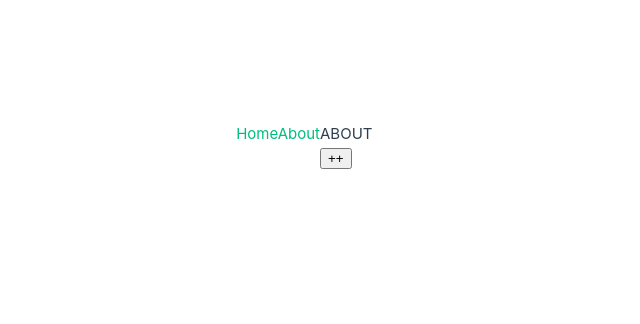
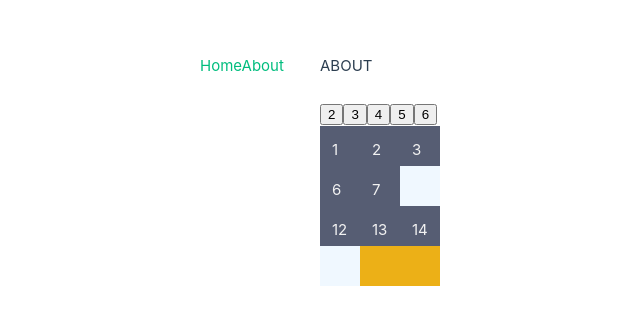
Before and after one commit to k-flynn-webdev/app-short-cal, a Vue app: page /about in a window 1280 px wide. Shown: the part 230-554 px from the top of the page, without its empty margins (320-960 px from the left). Built offline with nearby package versions, Linux system fonts and the light colour scheme.

Commit message:
still playing with the idea

```diff
--- a/package.json
+++ b/package.json
@@ -19,6 +19,7 @@
     "eslint": "^7.32.0",
     "eslint-plugin-vue": "^9.0.0",
     "prettier": "^2.5.1",
+    "sass": "^1.54.5",
     "vite": "^3.0.1"
   }
 }
--- a/src/components/Calendar.vue
+++ b/src/components/Calendar.vue
@@ -1,13 +1,32 @@
 <script setup>
 import { ref } from "vue";
-import { useCounterStore } from "@/stores/counter";
+// import { useCounterStore } from "@/stores/counter";
 import Month from "@/components/Month.vue";
 
+const september = {
+  name: "September",
+  dates: [
+    [1, 2, 3],
+    [6, 7],
+    [12, 13, 14],
+  ],
+};
+const december = {
+  name: "December",
+  dates: [
+    [6, 7],
+    [12, 13, 14],
+  ],
+};
+
 let chosen = 0;
+const chosenMonth = ref({ ...september });
 
-const chosenMonth = ref({});
-const september = { name: "September", dates: [1, 2, 3] };
-const december = { name: "December", dates: [6, 7] };
+let chosenWidth = ref(3);
+
+const updateWidth = (value) => {
+  chosenWidth.value = value;
+};
 
 const updateMonth = () => {
   chosen = chosen ? 0 : 1;
@@ -19,13 +38,79 @@ const updateMonth = () => {
   }
 };
 
-const counter = useCounterStore();
+// const counter = useCounterStore();
 </script>
 
 <template>
   <div>
-    <button @click="updateMonth">++</button>
+    <br />
+    <template :key="count" v-for="count in [2, 3, 4, 5, 6]">
+      <button @click="updateWidth(count)">{{ count }}</button>
+    </template>
 
-    <Month :month="chosenMonth" />
+    <!--    <button @click="updateMonth">++</button>-->
+
+    <div
+      class="container"
+      :style="{
+        width: `${chosenWidth * 2.5}rem`,
+      }"
+    >
+      <Month :columns="chosenWidth" :month="chosenMonth" />
+    </div>
   </div>
 </template>
+
+<style lang="scss">
+.container {
+  display: flex;
+  flex-direction: row;
+  flex-wrap: wrap;
+  //height: 20rem;
+  background-color: #ecb017;
+}
+.dates {
+  display: flex;
+  flex-wrap: wrap;
+  width: 15rem;
+  /*height: 15rem;*/
+  justify-content: start;
+  align-items: center;
+
+  .spacer,
+  .day {
+    display: inline-block;
+    width: 2.5rem;
+    height: 2.5rem;
+    /*margin: 0.5rem;*/
+    background-color: #565d73;
+    color: #f2f2f2;
+    padding: 0.75rem;
+  }
+
+  .spacer {
+    width: 2.5rem;
+    height: 2.5rem;
+    //margin-right: 1rem;
+    color: #2f2828;
+    background-color: aliceblue;
+  }
+
+  .spacer-2 {
+    width: 0rem;
+    height: 5.33rem;
+    //margin-right: 1rem;
+    background-color: aliceblue;
+  }
+}
+
+//.group {
+//display: flex;
+//flex-wrap: wrap;
+//width: 15rem;
+///*height: 15rem;*/
+//justify-content: start;
+//align-items: center;
+
+//}
+</style>
--- a/src/components/Day.vue
+++ b/src/components/Day.vue
@@ -5,6 +5,9 @@ defineProps({
     required: true,
   },
 });
+
+// Days need:
+// - to be aware of what group of days its a apart of so it blends together correctly
 </script>
 
 <template>
@@ -14,8 +17,8 @@ defineProps({
 </template>
 
 <style>
-.day {
-  padding: 0.5rem;
-  border: 2px solid #2c3e50;
-}
+/*.day {*/
+/*  padding: 0.5rem;*/
+/*  border: 2px solid #2c3e50;*/
+/*}*/
 </style>
--- a/src/components/Month.vue
+++ b/src/components/Month.vue
@@ -7,27 +7,66 @@ const props = defineProps({
     type: Object,
     required: true,
   },
+  columns: {
+    type: Number,
+    required: true,
+  },
 });
 
 const monthName = computed(() => {
   const monthLong = props?.month?.name;
   return monthLong ? monthLong.substr(0, 3) : "";
 });
+
+const monthDates = computed(() => {
+  const dates = props?.month?.dates || [];
+  return dates.reduce((acc, val) => acc.concat(val), []);
+});
+
+const checkDate = (date) => {
+  return monthDates.value.includes(date);
+};
+const checkDateSplit = (date) => {
+  const isPreModulus = (date - 1) % props?.columns !== 0;
+  const isPreIncluded = monthDates.value.includes(date - 1);
+  return isPreModulus && isPreIncluded;
+};
 </script>
 
+<!--// just gonna have to write it out as a line render of sorts instead of per day rules????-->
+
 <template>
-  <div class="month">
-    <div>{{ monthName }}</div>
-    <template v-for="(item, index) in month.dates">
-      <Day :day="item" />
+  <div class="dates">
+    <template :key="idx" v-for="idx in 29">
+      <!--    <template v-for="group in month.dates">-->
+      <!--          <template :key="idx" v-for="(item, index) in group">-->
+
+      <!--        // we need the concpt of rows, know what a row starts with ?? -->
+
+      <Day v-if="checkDate(idx)" :day="idx" />
+
+      <div v-else-if="checkDateSplit(idx)" class="spacer" />
+
+      <!--        <div-->
+      <!--          v-if="index % 2 === 0 && index === group.length - 1"-->
+      <!--          class="spacer"-->
+      <!--        ></div>-->
+      <!--        <div-->
+      <!--          v-if="index % 2 !== 0 && index === group.length - 1"-->
+      <!--          class="spacer-2"-->
+      <!--        ></div>-->
+      <!--      </template>-->
     </template>
   </div>
 </template>
 
 <style>
-.month {
-  margin: 1rem;
-  padding: 0.5rem;
-  /*border: 2px solid #2c3e50;*/
-}
+/*.month {*/
+/*  margin: 1rem;*/
+/*  padding: 0.5rem;*/
+/*  !*border: 2px solid #2c3e50;*!*/
+/*}*/
+/*.month .empty {*/
+/*  margin: 1rem;*/
+/*}*/
 </style>
```
Also changed, not shown: 1 other file (tests, documents, lock files or other folders).
